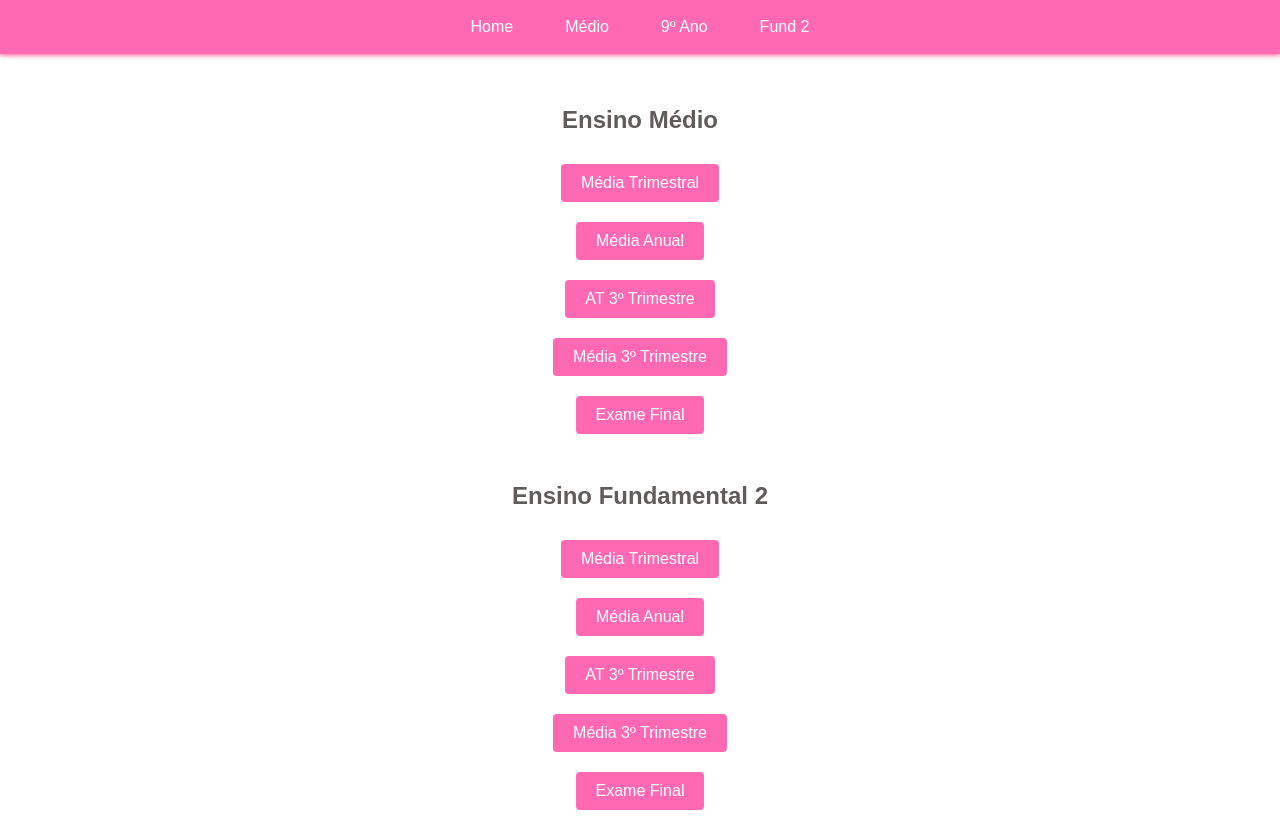
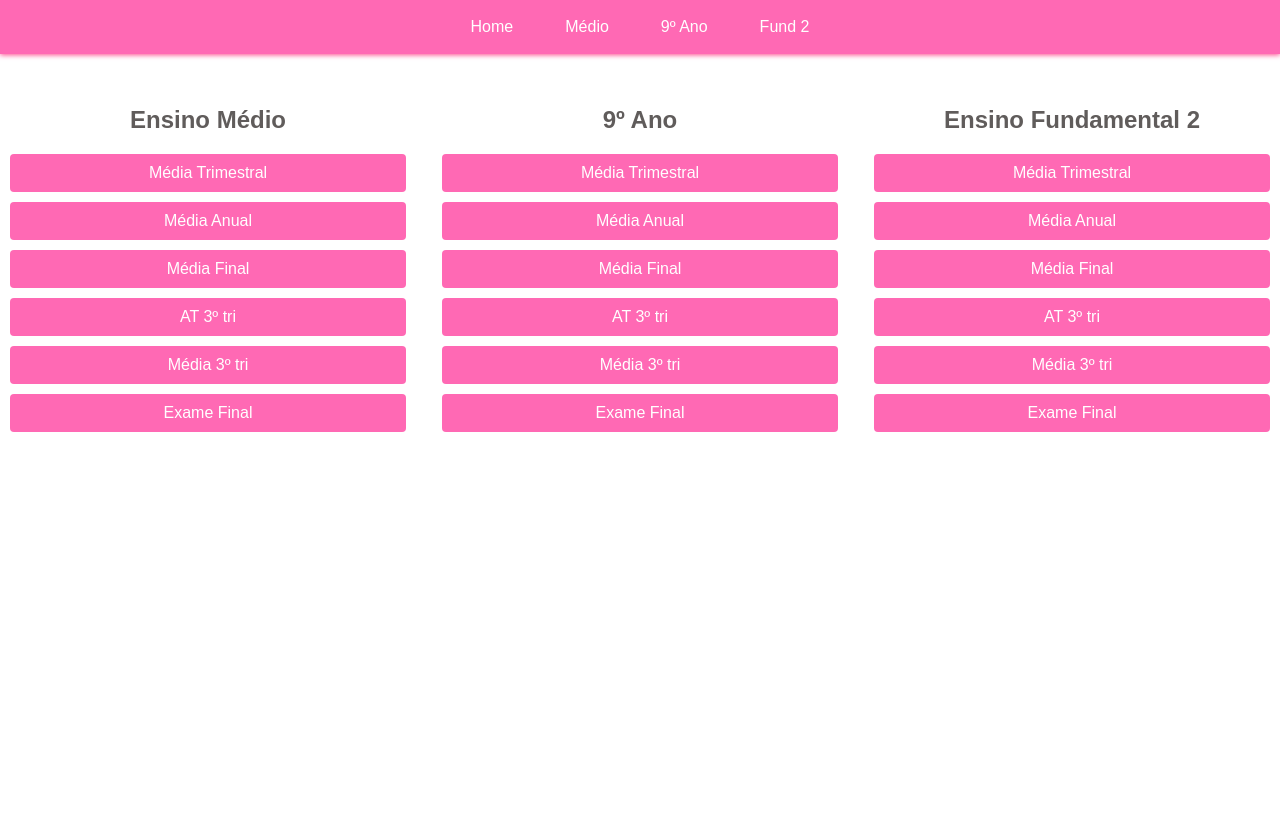
Before and after one commit to d-araujof/Calculadora-Notas-FiapSchool, a plain HTML site: page index.html in a window 1280 px wide. After the commit the page ends 800 px from the top, so only its background shows below. Drawn offline with Linux system fonts and the light colour scheme.

Commit message:
Add files via upload

```diff
--- a/index.css
+++ b/index.css
@@ -6,21 +6,17 @@ body {
     margin: 0;
     padding: 0;
     margin-top: 50px;
+    column-count: 3;
+
 }
 
 h2 {
     color: #605c5b;
-}
-
-.botoes {
-    display: flex;
-    flex-direction: column;
-    align-items: center;
-    margin-top: 20px;
+    text-align: center;
 }
 
 .botao {
-    display: inline-block;
+    display: block;
     padding: 10px 20px;
     margin: 10px;
     font-size: 16px;
@@ -28,7 +24,7 @@ h2 {
     color: white;
     text-decoration: none;
     border-radius: 4px;
-    transition: background-color 0.3s ease;
+    transition: 0.3s ease; /* Tempo de transição do botão com sombra */
 }
 
 .botao:hover {
--- a/index.html
+++ b/index.html
@@ -57,29 +57,47 @@
 
 <br>
 
-    <!-- Ensino Médio (EM) -->
-    <h2>Ensino Médio</h2>
-    <div class="botoes">
-        <a href="em_trimestral.html" class="botao">Média Trimestral</a>
-        <a href="em_anual.html" class="botao">Média Anual</a>
-        <a href="em_at-3tri.html" class="botao">AT 3º Trimestre</a>
-        <a href="em_media-3tri.html" class="botao">Média 3º Trimestre</a>
-        <a href="em_exame-final.html" class="botao">Exame Final</a>
+<!-- Ensino Médio (EM) -->
+<div>
+    <div>
+        <h2>Ensino Médio</h2>
+        <a href="./em_trimestral.html" class="botao">Média Trimestral</a>
+        <a href="./media-anual.html" class="botao">Média Anual</a>
+        <a href="./media-final.html" class="botao">Média Final</a>
+        <a href="./em_at-3tri.html" class="botao">AT 3º tri</a>
+        <a href="./em_media-3tri.html" class="botao">Média 3º tri</a>
+        <a href="./exame-final.htlm" class="botao">Exame Final</a>
     </div>
 
 <br>
+<br>
 
-    <!-- Ensino Fundamental 2 (F2) -->
-    <h2>Ensino Fundamental 2</h2>
-    <div class="botoes">
-        <a href="f2_trimestral.html" class="botao">Média Trimestral</a>
-        <a href="f2_anual.html" class="botao">Média Anual</a>
-        <a href="f2_at-3tri.html" class="botao">AT 3º Trimestre</a>
-        <a href="f2_media-3tri.html" class="botao">Média 3º Trimestre</a>
-        <a href="f2_exame-final.html" class="botao">Exame Final</a>
+<!-- 9º Ano (9) -->
+    <div>
+        <h2>9º Ano</h2>
+        <a href="./9_trimestral.html" class="botao">Média Trimestral</a>
+        <a href="./media-anual.html" class="botao">Média Anual</a>
+        <a href="./media-final.html" class="botao">Média Final</a>
+        <a href="./9_at-3tri.html" class="botao">AT 3º tri</a>
+        <a href="./9_media-3tri.html" class="botao">Média 3º tri</a>
+        <a href="./exame-final.htlm" class="botao">Exame Final</a>
     </div>
 
 <br>
+<br>
+
+<!-- Fundamental 2 (f2) -->
+    <div>
+        <h2>Ensino Fundamental 2</h2>
+        <a href="./f2_trimestral.html" class="botao">Média Trimestral</a>
+        <a href="./media-anual.html" class="botao">Média Anual</a>
+        <a href="./media-final.html" class="botao">Média Final</a>
+        <a href="./f2_at-3tri.html" class="botao">AT 3º tri</a>
+        <a href="./f2_media-3tri.html" class="botao">Média 3º tri</a>
+        <a href="./exame-final.htlm" class="botao">Exame Final</a>
+    </div>
+
+</div>
 
 <script>
     const menuToggle = document.querySelector('.menu-toggle');
--- a/notas.css
+++ b/notas.css
@@ -6,6 +6,10 @@ body {
     margin: 0;
     padding: 0;
     margin-top: 50px;
+    display: flex;
+    flex-direction: column;
+    align-items: center;
+    justify-content: center;
 }
 
 h1 {
```
Also changed, not shown: EM - MÉDIA TRIMESTRAL - Tudo certo.txt (added).
